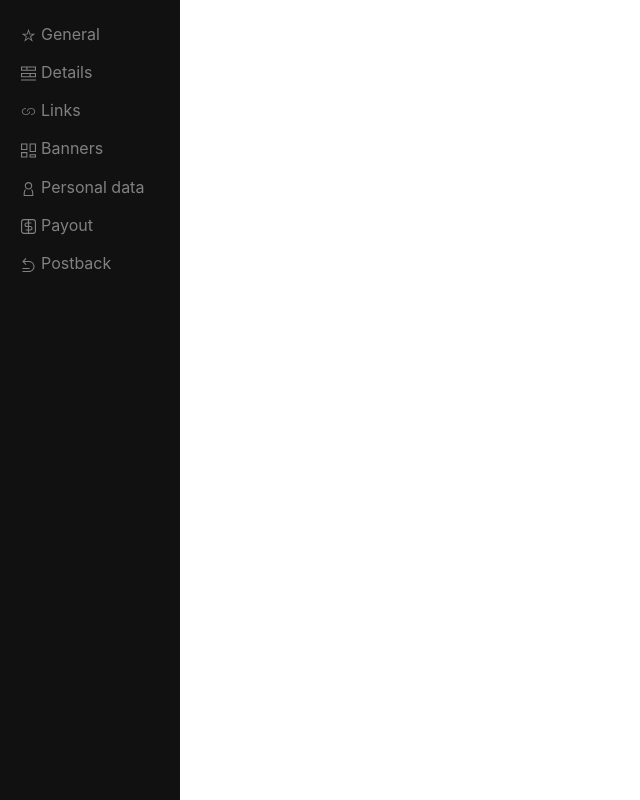
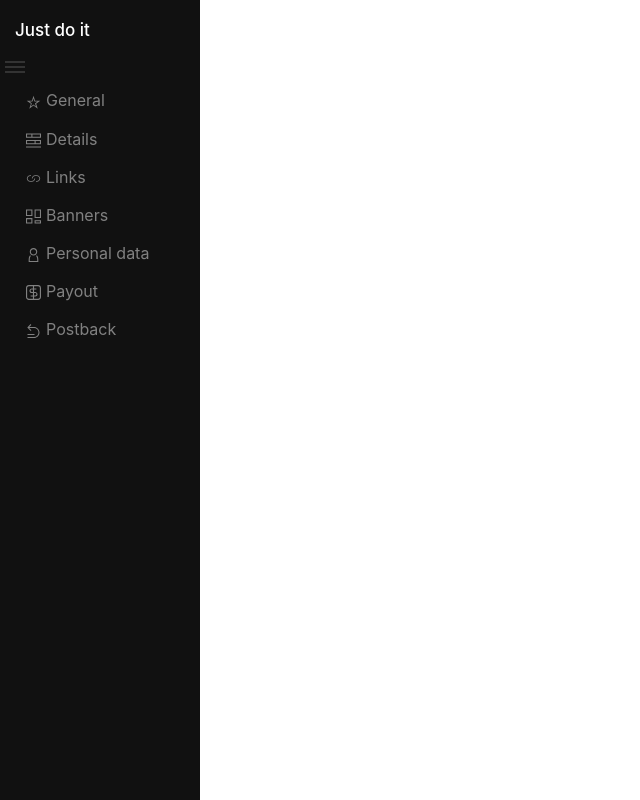
Before and after one commit to Skowyrak/individual-project, a website: page index.html in a window 1280 px wide. Shown: the whole page, without its empty margins (0-640 px from the left). Drawn offline with nearby package versions, Linux system fonts and the light colour scheme.

Commit message:
add burger in sidebar

```diff
--- a/css/style.css
+++ b/css/style.css
@@ -1,14 +1,15 @@
 /* Style the sidebar - fixed full height */
 .sidebar {
     height: 100%;
-    width: 180px;
+    width: 200px;
     position: fixed;
     z-index: 1;
     top: 0;
     left: 0;
     background-color: #111;
     overflow-x: hidden;
-    padding-top: 16px;
+    padding-left: 5px;
+    list-style-type: none;
   }
 
   /* Style sidebar links */
@@ -23,15 +24,39 @@
   /* Style links on mouse-over */
   .sidebar a:hover {
     animation-duration: 0.25s;
-    border-left: 8px solid orange;
+    border-left: 5px solid orange;
     background-color: #282828;
     color: white;
   }
 
-  /* Style the main content */
-  .main {
-    margin-left: 160px; /* Same as the width of the sidenav */
-    padding: 0px 10px;
+  /* menu icon */
+
+  .sidebar .menu-icon .navicon {
+    background: #333;
+    display: block;
+    height: 2px;
+    position: relative;
+    transition: background .2s ease-out;
+    width: 20px;
+  }
+
+  .sidebar .menu-icon .navicon:before,
+  .sidebar .menu-icon .navicon:after {
+    background: #333;
+    content: '';
+    display: block;
+    height: 100%;
+    position: absolute;
+    transition: all .2s ease-out;
+    width: 100%;
+  }
+
+  .sidebar .menu-icon .navicon:before {
+    top: 5px;
+  }
+
+  .sidebar .menu-icon .navicon:after {
+    top: -5px;
   }
 
   /* Icons */
@@ -40,9 +65,25 @@
     height: 15px;
     margin: 5px;
   }
+
+.sidebar h1 {
+    font-size: 17px;
+    padding: 20px 10px 10px 10px;
+    color: white;
+  }
+
 /* Media */
   @media screen and (max-height: 450px) {
     .sidebar {
         display: none;
+        clear: none;
+        float: right;
+        max-height: none;
     }
-}
+      .sidebar li a {
+        padding: 20px 30px;
+      }
+      .sidebar .menu-icon {
+        display: none;
+      }
+    }
--- a/index.html
+++ b/index.html
@@ -11,18 +11,17 @@
         <div class="container">
                 <div class="row">
                   <div class="col-md-4">
-                    <div class="component--form-field">
-                      <div class="sidebar">
-                        <div class="sidebar-nav">
-
-                        </div>
-                        <a href="#general"><img src="images/icons/general.svg">General</a>
-                        <a href="#details"><img src="images/icons/details.svg">Details</a>
-                        <a href="#links"><img src="images/icons/links.svg">Links</a>
-                        <a href="#banners"><img src="images/icons/banners.svg">Banners</a>
-                        <a href="#personal-data"><img src="images/icons/personaldata.svg">Personal data</a>
-                        <a href="#payout"><img src="images/icons/payout.svg">Payout</a>
-                        <a href="#postback"><img src="images/icons/postback.svg">Postback</a>
+                      <ul class="sidebar">
+                        <h1>Just do it</h1>
+                        <label class="menu-icon" for="menu-btn"><span class="navicon"></span></label>
+                        <li><a href="#general"><img src="images/icons/general.svg">General</a></li>
+                        <li><a href="#details"><img src="images/icons/details.svg">Details</a></li>
+                        <li><a href="#links"><img src="images/icons/links.svg">Links</a></li>
+                        <li><a href="#banners"><img src="images/icons/banners.svg">Banners</a></li>
+                        <li><a href="#personal-data"><img src="images/icons/personaldata.svg">Personal data</a></li>
+                        <li><a href="#payout"><img src="images/icons/payout.svg">Payout</a></li>
+                        <li><a href="#postback"><img src="images/icons/postback.svg">Postback</a></li>
+                      </ul>
                       </div>
                     </div>
                   </div>
```
